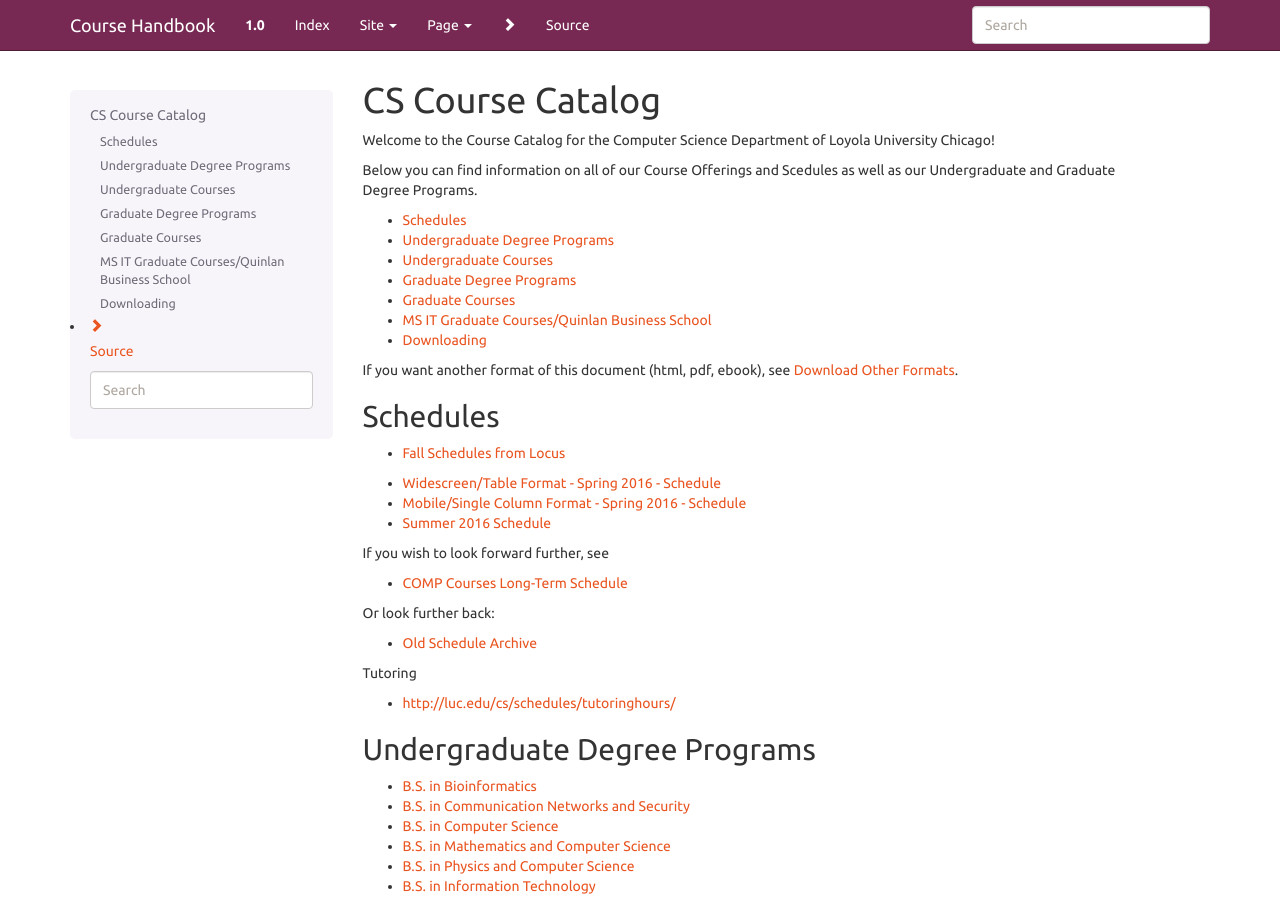
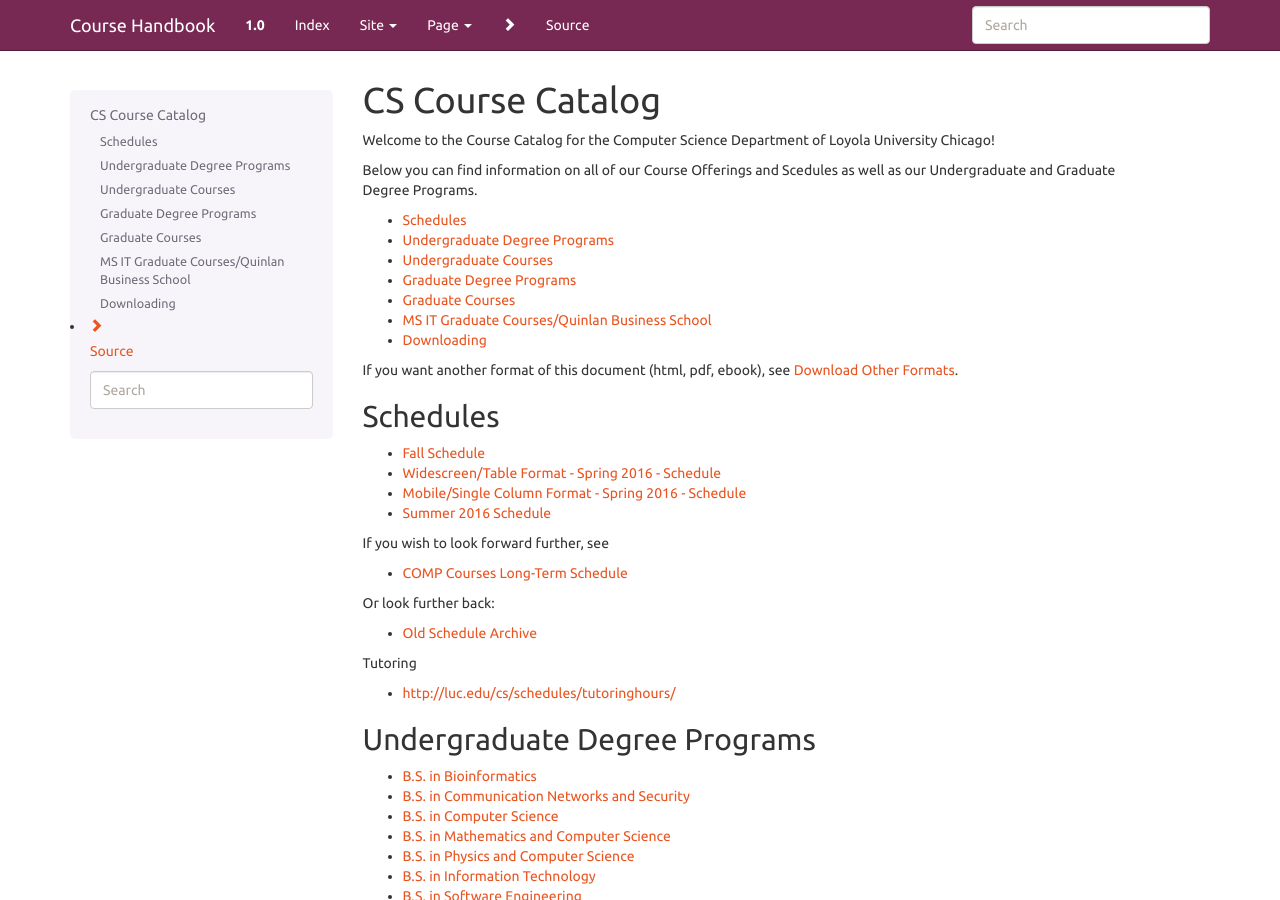
Before and after one commit to kyang5/coursedescriptions, a Sphinx documentation site: the page built from source/index.rst, in a window 1280 px wide and 900 px high. Built offline with Sphinx 7.4.7, drawn with Linux system fonts in a browser that asks for light colours.

Commit message:
Changed landing for Fall in index file

```diff
--- a/source/index.rst
+++ b/source/index.rst
@@ -23,11 +23,10 @@
 Schedules
 ------------
 
-* `Fall Schedules from Locus <https://luc.app.box.com/s/ks3mhbpyy2erlcp6w4pvupn33xk53mkc/1/6932055190>`_
-
 .. toctree::
    :maxdepth: 1
 
+   fall
    springwidescreen
    springmobile
    summer
```
